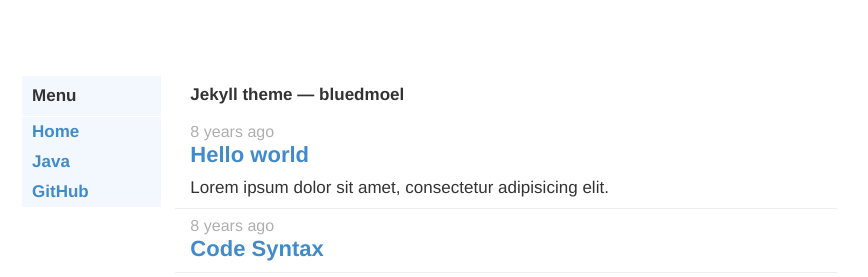
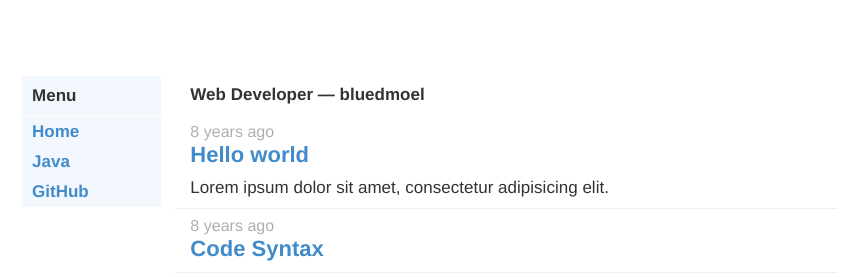
Before and after one commit to bluedmoel/bluedmoel.github.io, a Jekyll site: the page built from index.html, in a window 1280 px wide. Shown: the top 277 px of the page, without its empty margins (203-1071 px from the left). Built offline with Jekyll 4.4.1, drawn with Linux system fonts in a browser that asks for light colours; some web fonts are replaced; Markdown is read by kramdown in place of the engine named in the settings.

Commit message:
Update _config.yml

```diff
--- a/_config.yml
+++ b/_config.yml
@@ -1,5 +1,5 @@
 name: bluedmoel
-description:  Jekyll theme
+description: Web Developer
 
 sass:
   sass_dir: assets/css/_sass
```
